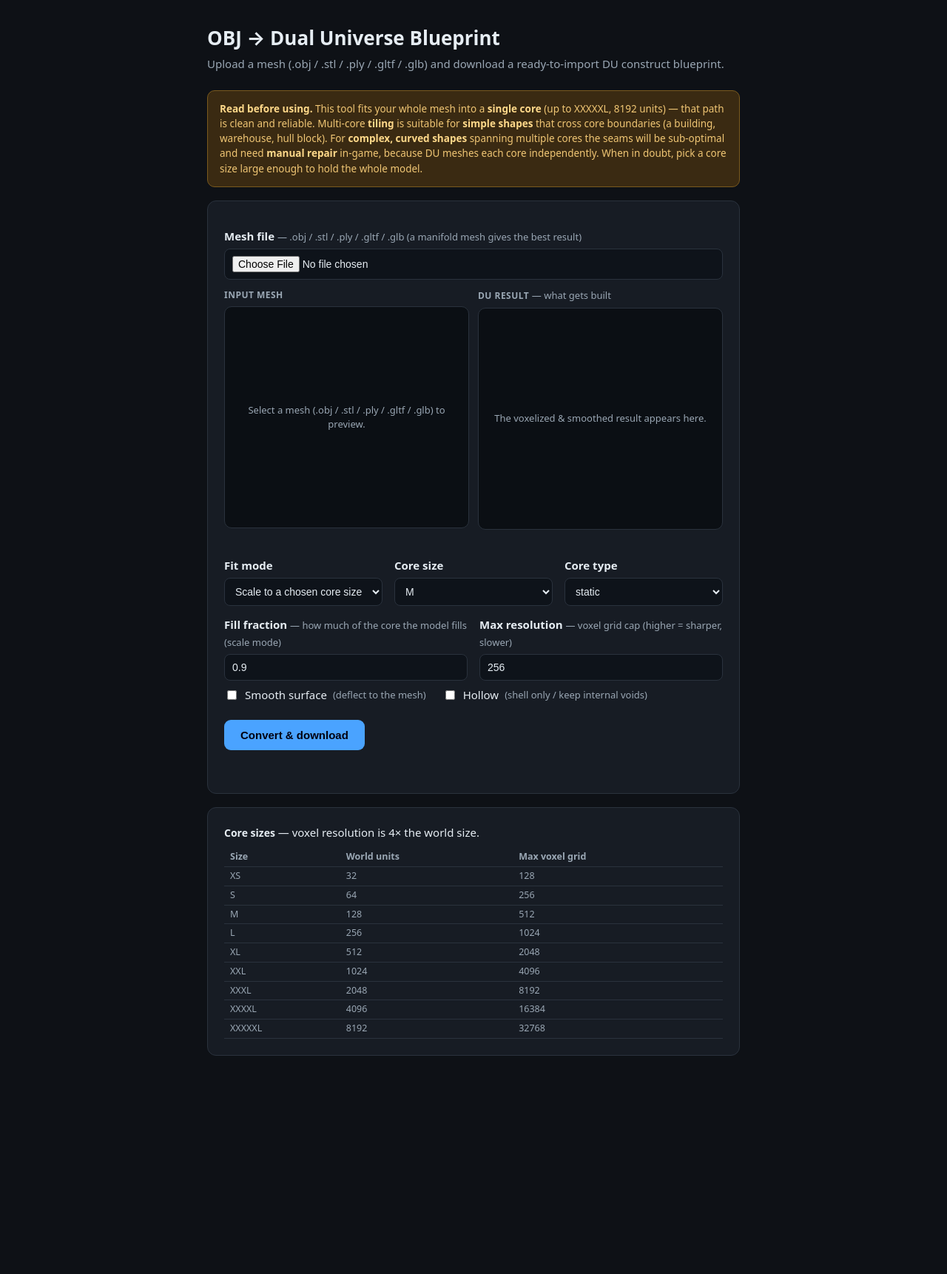
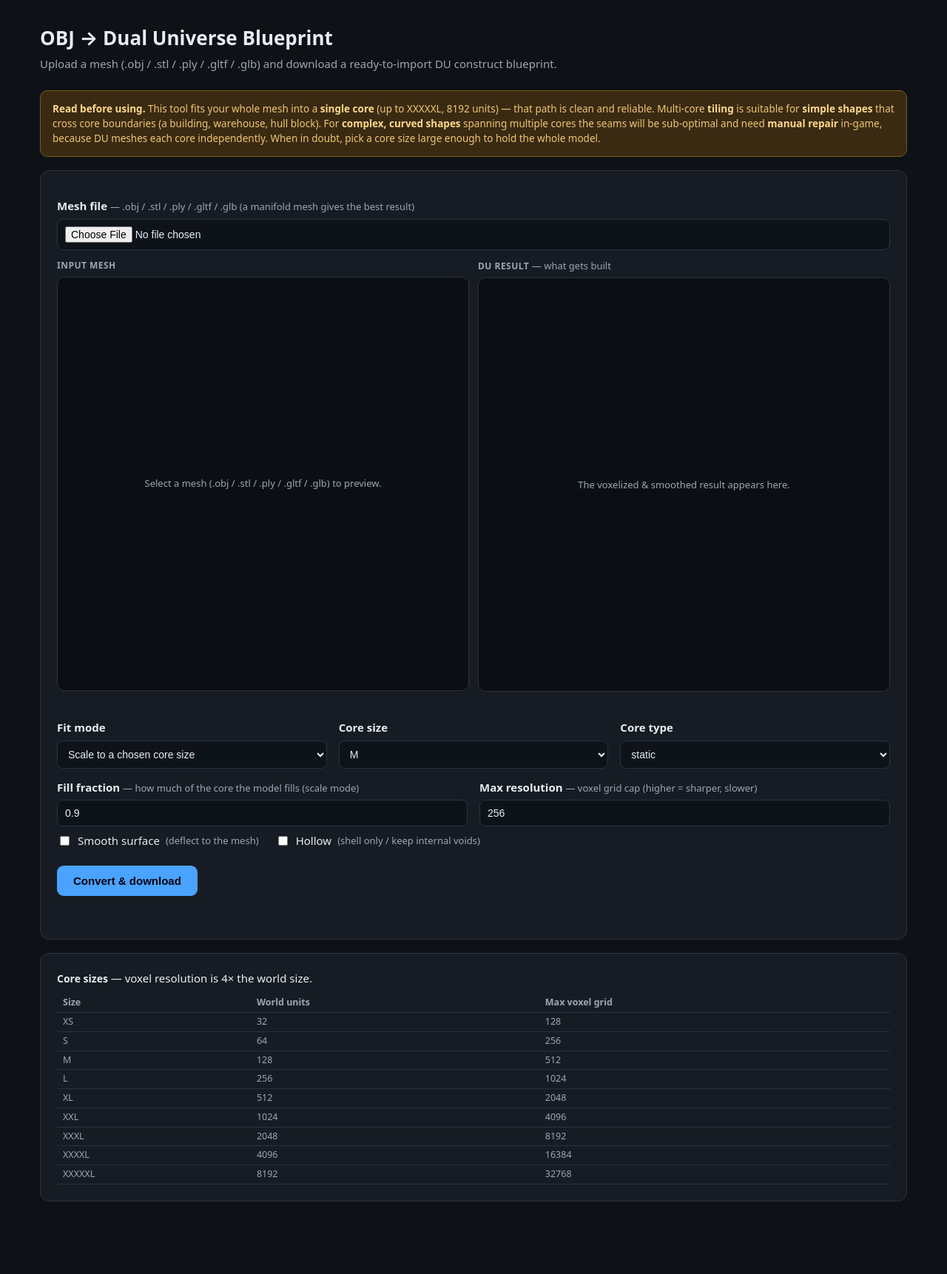
Before and after one commit to EveScientist/DU-3D-object-importer, a Flask app: page / in a window 1280 px wide. Shown: the whole page at 74% size. Before the commit the page ends 1427 px from the top, so only its background shows below. Run offline with Flask 3, Linux system fonts and the light colour scheme; parts of the project's set-up code (start-up, migrations or seed data) failed here and were passed over.

Commit message:
web UI: larger side-by-side previews (560px tall) + wider layout (1220px)

```diff
--- a/webapp/templates/index.html
+++ b/webapp/templates/index.html
@@ -10,7 +10,7 @@
   * { box-sizing:border-box; }
   body { margin:0; background:var(--bg); color:var(--ink);
          font:15px/1.5 system-ui,-apple-system,Segoe UI,Roboto,sans-serif; }
-  .wrap { max-width:760px; margin:0 auto; padding:32px 20px 80px; }
+  .wrap { max-width:1220px; margin:0 auto; padding:32px 24px 80px; }
   h1 { font-size:26px; margin:0 0 4px; }
   .sub { color:var(--mut); margin:0 0 24px; }
   .card { background:var(--card); border:1px solid var(--line); border-radius:12px;
@@ -47,7 +47,7 @@
   .vpane { flex:1 1 0; min-width:0; }
   .vlabel { font-size:12px; font-weight:700; color:var(--mut); text-transform:uppercase;
             letter-spacing:.04em; margin-bottom:6px; }
-  .vcanvas { position:relative; width:100%; height:300px; border-radius:10px; overflow:hidden;
+  .vcanvas { position:relative; width:100%; height:560px; border-radius:10px; overflow:hidden;
              background:#0b0f14; border:1px solid var(--line); }
   .vcanvas canvas { display:block; }
   .vhint { position:absolute; inset:0; display:flex; align-items:center; justify-content:center;
```
